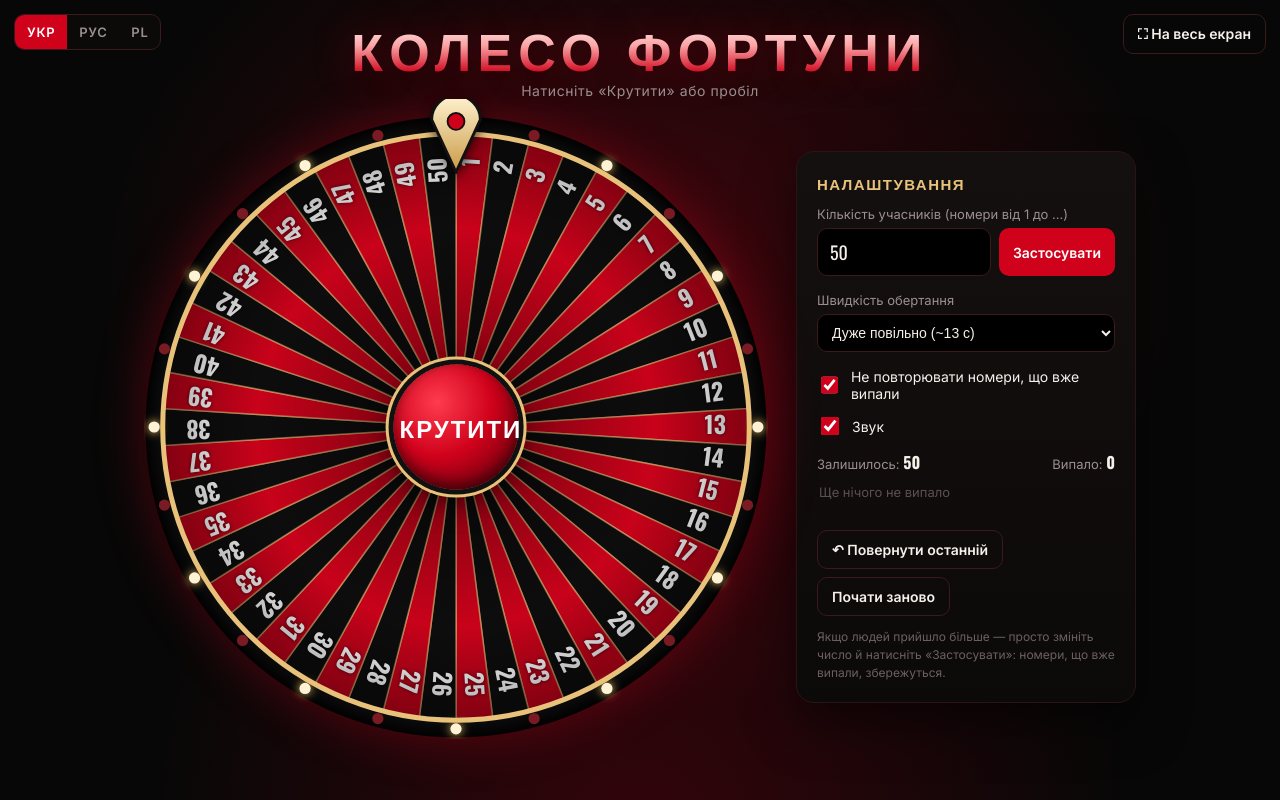
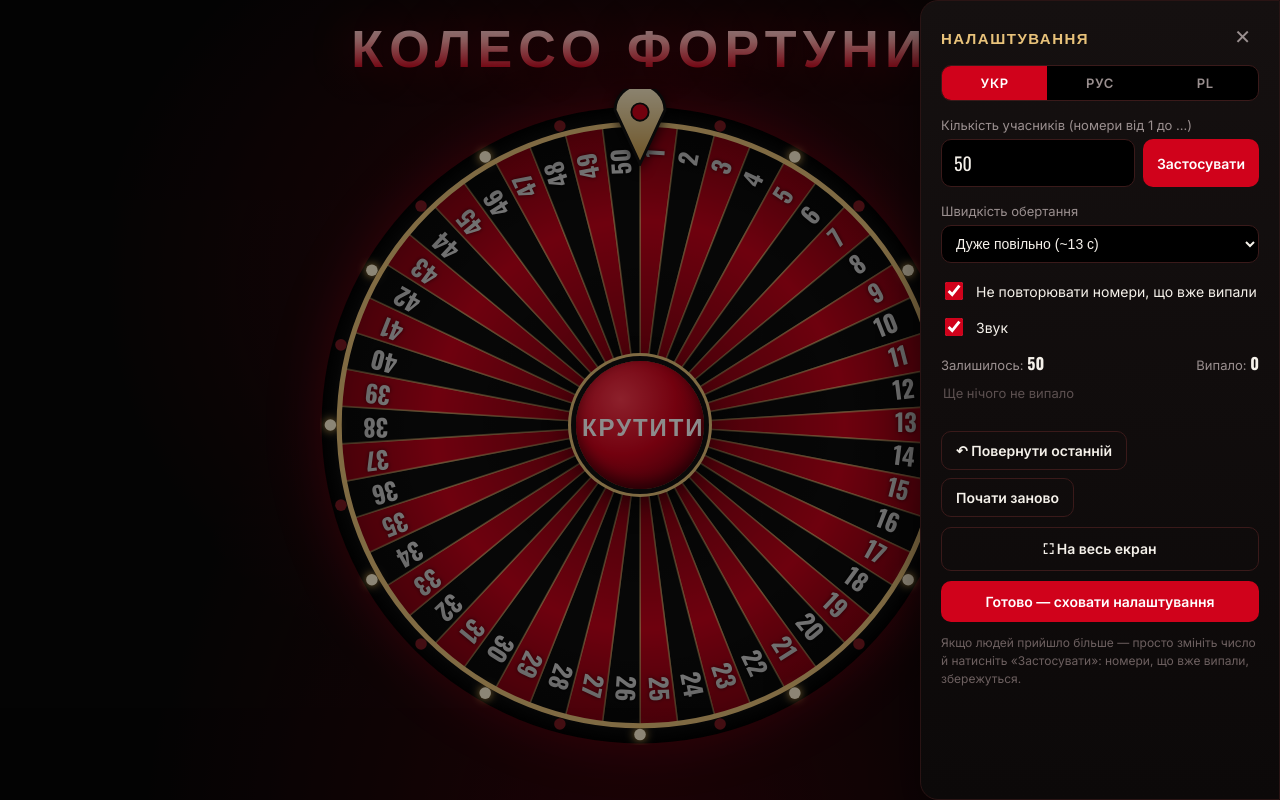
Before and after one commit to dyplomna-com/koleso-fortuny, a plain HTML site: page index.html in a window 1280 px wide. Drawn offline with nearby package versions, Linux system fonts and the light colour scheme.

Commit message:
Налаштування у висувній панелі, чистий екран для проєктора
Co-Authored-By: Claude Opus 5.5 <noreply@anthropic.com>
Claude-Session: https://claude.ai/code/session_011vVPX7NhuAK8NVJ6S7FNCU

```diff
--- a/index.html
+++ b/index.html
@@ -21,7 +21,7 @@
     color:var(--ink); font-family:Inter,system-ui,sans-serif;
     display:flex; flex-direction:column; align-items:center; min-height:100vh; overflow-x:hidden;
   }
-  header{ text-align:center; padding:22px 16px 6px }
+  header{ text-align:center; padding:2.2vh 16px 0 }
   h1{
     font-family:Oswald,sans-serif; font-weight:700; letter-spacing:.12em; text-transform:uppercase;
     font-size:clamp(28px,5vw,52px); margin:0; line-height:1;
@@ -29,11 +29,11 @@
     -webkit-background-clip:text; background-clip:text; color:transparent;
     text-shadow:0 0 40px rgba(208,2,27,.35);
   }
-  .sub{color:var(--muted); font-size:14px; margin-top:8px; letter-spacing:.04em}
+  .sub{color:var(--muted); font-size:14px; margin-top:8px; letter-spacing:.04em; display:none}
 
-  main{ display:flex; gap:28px; align-items:center; justify-content:center; flex-wrap:wrap; padding:10px 16px 30px; width:100% }
+  main{ flex:1; display:flex; gap:28px; align-items:center; justify-content:center; flex-wrap:wrap; padding:10px 16px 30px; width:100% }
 
-  .wheel-wrap{ position:relative; width:min(78vh, 92vw, 640px); aspect-ratio:1 }
+  .wheel-wrap{ position:relative; width:min(80vh, 92vw); aspect-ratio:1 }
   .wheel-wrap::before{ /* glow */
     content:""; position:absolute; inset:-4%; border-radius:50%;
     background:radial-gradient(circle, rgba(208,2,27,.45) 55%, transparent 71%); filter:blur(18px); z-index:0;
@@ -133,19 +133,40 @@
   @keyframes up{ from{opacity:0; transform:translateY(12px)} to{opacity:1; transform:none} }
   #confetti{ position:fixed; inset:0; z-index:21; pointer-events:none }
 
-  .fs-btn{ position:fixed; top:14px; right:14px; z-index:5 }
-  .langs{ position:fixed; top:14px; left:14px; z-index:5; display:flex; border:1px solid #3a1a1a; border-radius:10px; overflow:hidden; background:#0c0909 }
+  .gear{
+    position:fixed; top:14px; right:14px; z-index:6; width:46px; height:46px; border-radius:50%;
+    border:1px solid #3a1a1a; background:rgba(12,9,9,.6); color:#8a7a7a; cursor:pointer;
+    display:flex; align-items:center; justify-content:center; opacity:.35; transition:opacity .25s, color .25s, transform .4s;
+  }
+  .gear:hover{ opacity:1; color:#fff; transform:rotate(60deg) }
+  .scrim{ position:fixed; inset:0; z-index:9; background:rgba(0,0,0,.45); opacity:0; pointer-events:none; transition:opacity .3s }
+  .scrim.show{ opacity:1; pointer-events:auto }
+  .panel{
+    position:fixed !important; top:0; right:0; height:100%; z-index:10; width:min(360px,92vw) !important;
+    border-radius:18px 0 0 18px !important; overflow-y:auto;
+    transform:translateX(105%); transition:transform .35s cubic-bezier(.2,.8,.2,1);
+  }
+  .panel.open{ transform:none }
+  .panel-head{ display:flex; justify-content:space-between; align-items:center; margin-bottom:12px }
+  .panel-head h2{ margin:0 }
+  .x{ background:none; border:none; color:var(--muted); font-size:20px; cursor:pointer; padding:4px 8px; border-radius:8px }
+  .x:hover{ color:#fff; background:#1d1010 }
+  .btn.wide{ width:100%; margin-top:10px; padding:12px }
+  .langs{ display:flex; border:1px solid #3a1a1a; border-radius:10px; overflow:hidden; background:#000; margin-bottom:16px }
+  .langs button{ flex:1 }
   .langs button{ background:transparent; color:var(--muted); border:none; padding:9px 12px; font:600 13px Inter,sans-serif; cursor:pointer; letter-spacing:.05em }
   .langs button:hover{ color:var(--ink) }
   .langs button.on{ background:var(--red); color:#fff }
 
-  @media (max-width:700px){ .fs-btn{ top:auto; bottom:14px } header{ padding-top:64px } }
+
 </style>
 </head>
 <body>
 
-<div class="langs" id="langs"><button data-lang="uk">УКР</button><button data-lang="ru">РУС</button><button data-lang="pl">PL</button></div>
-<button class="btn ghost fs-btn" id="fsBtn">⛶ <span data-i18n="fs">На весь екран</span></button>
+<button class="gear" id="gearBtn" aria-label="Settings" title="Налаштування">
+  <svg viewBox="0 0 24 24" width="26" height="26" fill="none" stroke="currentColor" stroke-width="2" stroke-linecap="round" stroke-linejoin="round"><circle cx="12" cy="12" r="3"/><path d="M19.4 15a1.65 1.65 0 0 0 .33 1.82l.06.06a2 2 0 1 1-2.83 2.83l-.06-.06a1.65 1.65 0 0 0-1.82-.33 1.65 1.65 0 0 0-1 1.51V21a2 2 0 1 1-4 0v-.09A1.65 1.65 0 0 0 9 19.4a1.65 1.65 0 0 0-1.82.33l-.06.06a2 2 0 1 1-2.83-2.83l.06-.06A1.65 1.65 0 0 0 4.6 15a1.65 1.65 0 0 0-1.51-1H3a2 2 0 1 1 0-4h.09A1.65 1.65 0 0 0 4.6 9a1.65 1.65 0 0 0-.33-1.82l-.06-.06a2 2 0 1 1 2.83-2.83l.06.06A1.65 1.65 0 0 0 9 4.6a1.65 1.65 0 0 0 1-1.51V3a2 2 0 1 1 4 0v.09a1.65 1.65 0 0 0 1 1.51 1.65 1.65 0 0 0 1.82-.33l.06-.06a2 2 0 1 1 2.83 2.83l-.06.06A1.65 1.65 0 0 0 19.4 9a1.65 1.65 0 0 0 1.51 1H21a2 2 0 1 1 0 4h-.09a1.65 1.65 0 0 0-1.51 1z"/></svg>
+</button>
+<div class="scrim" id="scrim"></div>
 
 <header>
   <h1 data-i18n="title">Колесо фортуни</h1>
@@ -167,8 +188,12 @@
     <button class="hub" id="spinBtn" data-i18n="spin">Крутити</button>
   </div>
 
-  <aside class="panel">
-    <h2 data-i18n="settings">Налаштування</h2>
+  <aside class="panel open" id="panel">
+    <div class="panel-head">
+      <h2 data-i18n="settings">Налаштування</h2>
+      <button class="x" id="closePanel" aria-label="Close">✕</button>
+    </div>
+    <div class="langs" id="langs"><button data-lang="uk">УКР</button><button data-lang="ru">РУС</button><button data-lang="pl">PL</button></div>
     <label for="maxN" data-i18n="count">Кількість учасників (номери від 1 до …)</label>
     <div class="row">
       <input type="number" id="maxN" min="2" max="500" value="50">
@@ -192,6 +217,8 @@
       <button class="btn ghost" id="undoBtn">↶ <span data-i18n="undo">Повернути останній</span></button>
       <button class="btn ghost" id="resetBtn" data-i18n="reset">Почати заново</button>
     </div>
+    <button class="btn ghost wide" id="fsBtn">⛶ <span data-i18n="fs">На весь екран</span></button>
+    <button class="btn wide" id="doneBtn" data-i18n="done">Готово — сховати налаштування</button>
     <div class="hint" data-i18n="hint">Якщо людей прийшло більше — просто змініть число й натисніть «Застосувати»: номери, що вже випали, збережуться.</div>
   </aside>
 </main>
@@ -326,6 +353,7 @@
 
   function spin(){
     if (spinning) return;
+    if (typeof closePanel === 'function') closePanel();
     slices = numbers();
     if (slices.length === 0){ draw(); return; }
     audio(); if (actx && actx.state === 'suspended') actx.resume();
@@ -442,7 +470,7 @@
       e.preventDefault();
       if ($('reveal').classList.contains('show')) hideReveal(); else spin();
     }
-    if (e.key === 'Escape') hideReveal();
+    if (e.key === 'Escape'){ hideReveal(); closePanel(); }
   });
 
   $('fsBtn').addEventListener('click', async () => {
@@ -466,21 +494,21 @@
       sound:'Звук',left:'Залишилось',drawn:'Випало',empty:'Ще нічого не випало',undo:'Повернути останній',
       reset:'Почати заново',sure:'Точно? Натисніть ще раз',
       hint:'Якщо людей прийшло більше — просто змініть число й натисніть «Застосувати»: номери, що вже випали, збережуться.',
-      win:'Виграшний номер',close:'Натисніть будь-де, щоб продовжити',fs:'На весь екран',fsNo:'Повний екран недоступний',all:'Усі номери вже випали'},
+      win:'Виграшний номер',close:'Натисніть будь-де, щоб продовжити',fs:'На весь екран',done:'Готово — сховати налаштування',fsNo:'Повний екран недоступний',all:'Усі номери вже випали'},
     ru:{title:'Колесо фортуны',sub:'Нажмите «Крутить» или пробел',spin:'Крутить',settings:'Настройки',
       count:'Количество участников (номера от 1 до …)',apply:'Применить',speed:'Скорость вращения',
       s1:'Медленно (~9 с)',s2:'Очень медленно (~13 с)',s3:'Интрига (~18 с)',norep:'Не повторять выпавшие номера',
       sound:'Звук',left:'Осталось',drawn:'Выпало',empty:'Пока ничего не выпало',undo:'Вернуть последний',
       reset:'Начать заново',sure:'Точно? Нажмите ещё раз',
       hint:'Если людей пришло больше — просто измените число и нажмите «Применить»: выпавшие номера сохранятся.',
-      win:'Выигрышный номер',close:'Нажмите в любом месте, чтобы продолжить',fs:'Во весь экран',fsNo:'Полный экран недоступен',all:'Все номера уже выпали'},
+      win:'Выигрышный номер',close:'Нажмите в любом месте, чтобы продолжить',fs:'Во весь экран',done:'Готово — скрыть настройки',fsNo:'Полный экран недоступен',all:'Все номера уже выпали'},
     pl:{title:'Koło fortuny',sub:'Kliknij „Kręć” lub spację',spin:'Kręć',settings:'Ustawienia',
       count:'Liczba uczestników (numery od 1 do …)',apply:'Zastosuj',speed:'Prędkość obrotu',
       s1:'Wolno (~9 s)',s2:'Bardzo wolno (~13 s)',s3:'Napięcie (~18 s)',norep:'Nie powtarzaj wylosowanych numerów',
       sound:'Dźwięk',left:'Pozostało',drawn:'Wylosowano',empty:'Jeszcze nic nie wylosowano',undo:'Cofnij ostatni',
       reset:'Zacznij od nowa',sure:'Na pewno? Kliknij jeszcze raz',
       hint:'Jeśli przyszło więcej osób — zmień liczbę i kliknij „Zastosuj”: wylosowane numery zostaną zachowane.',
-      win:'Zwycięski numer',close:'Kliknij gdziekolwiek, aby kontynuować',fs:'Pełny ekran',fsNo:'Pełny ekran niedostępny',all:'Wszystkie numery już wylosowano'}
+      win:'Zwycięski numer',close:'Kliknij gdziekolwiek, aby kontynuować',fs:'Pełny ekran',done:'Gotowe — ukryj ustawienia',fsNo:'Pełny ekran niedostępny',all:'Wszystkie numery już wylosowano'}
   };
   let lang = 'uk';
   try{ const l = localStorage.getItem('koleso-lang'); if (I18N[l]) lang = l; }catch(e){}
@@ -495,6 +523,20 @@
     renderHistory(); draw();
   }
   document.querySelectorAll('#langs button').forEach(b => b.addEventListener('click', () => setLang(b.dataset.lang)));
+
+  // ---------- settings drawer ----------
+  const panel = $('panel'), scrim = $('scrim');
+  function openPanel(){ panel.classList.add('open'); scrim.classList.add('show'); }
+  function closePanel(){ panel.classList.remove('open'); scrim.classList.remove('show'); }
+  scrim.classList.add('show');
+  $('gearBtn').addEventListener('click', () => panel.classList.contains('open') ? closePanel() : openPanel());
+  $('closePanel').addEventListener('click', closePanel);
+  $('doneBtn').addEventListener('click', closePanel);
+  scrim.addEventListener('click', closePanel);
+  document.addEventListener('keydown', e => {
+    if (e.target.tagName === 'INPUT' || e.target.tagName === 'SELECT') return;
+    if (e.key === 's' || e.key === 'S' || e.key === 'і' || e.key === 'ы') { panel.classList.contains('open') ? closePanel() : openPanel(); }
+  });
   resize(); setLang(lang);
 })();
 </script>
```
